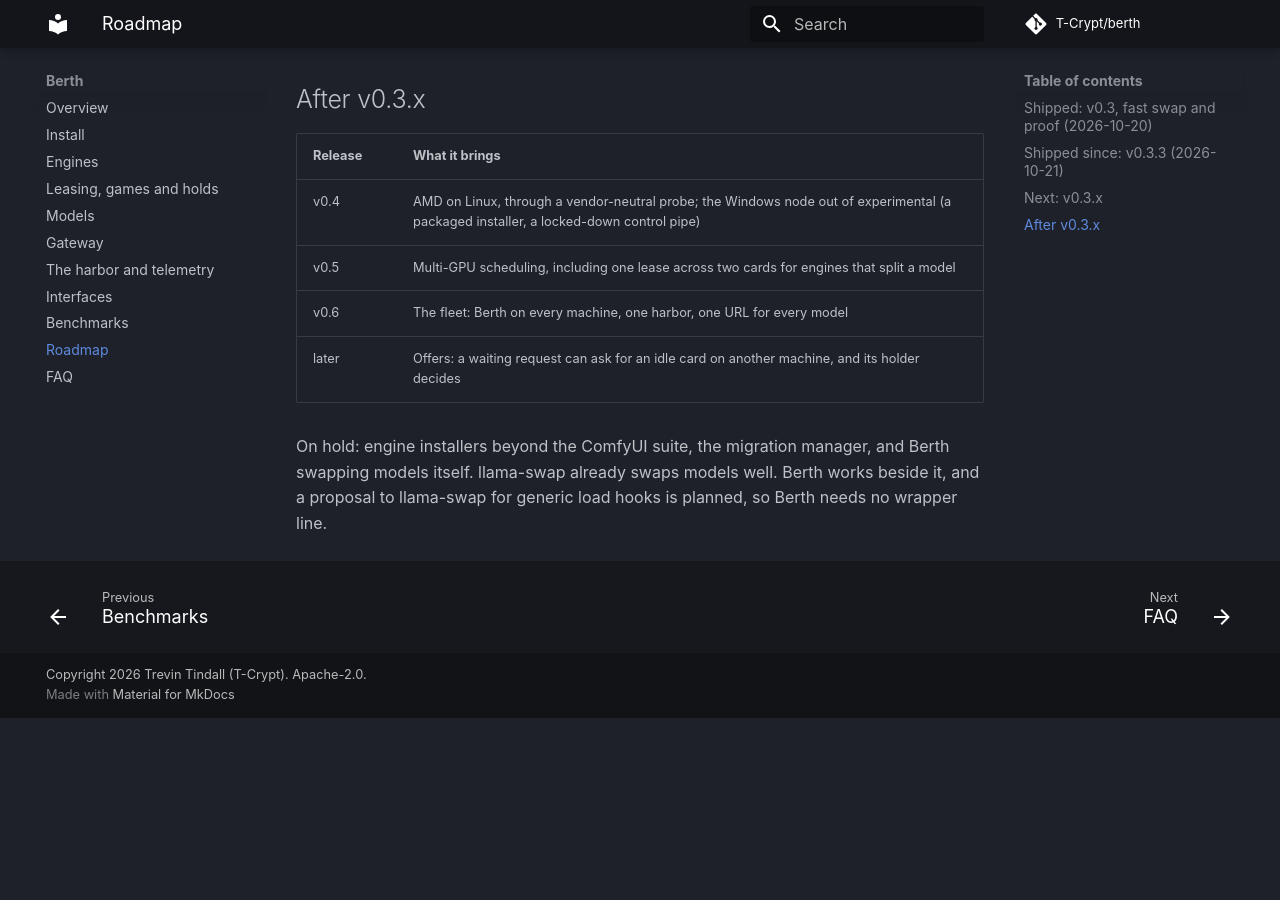
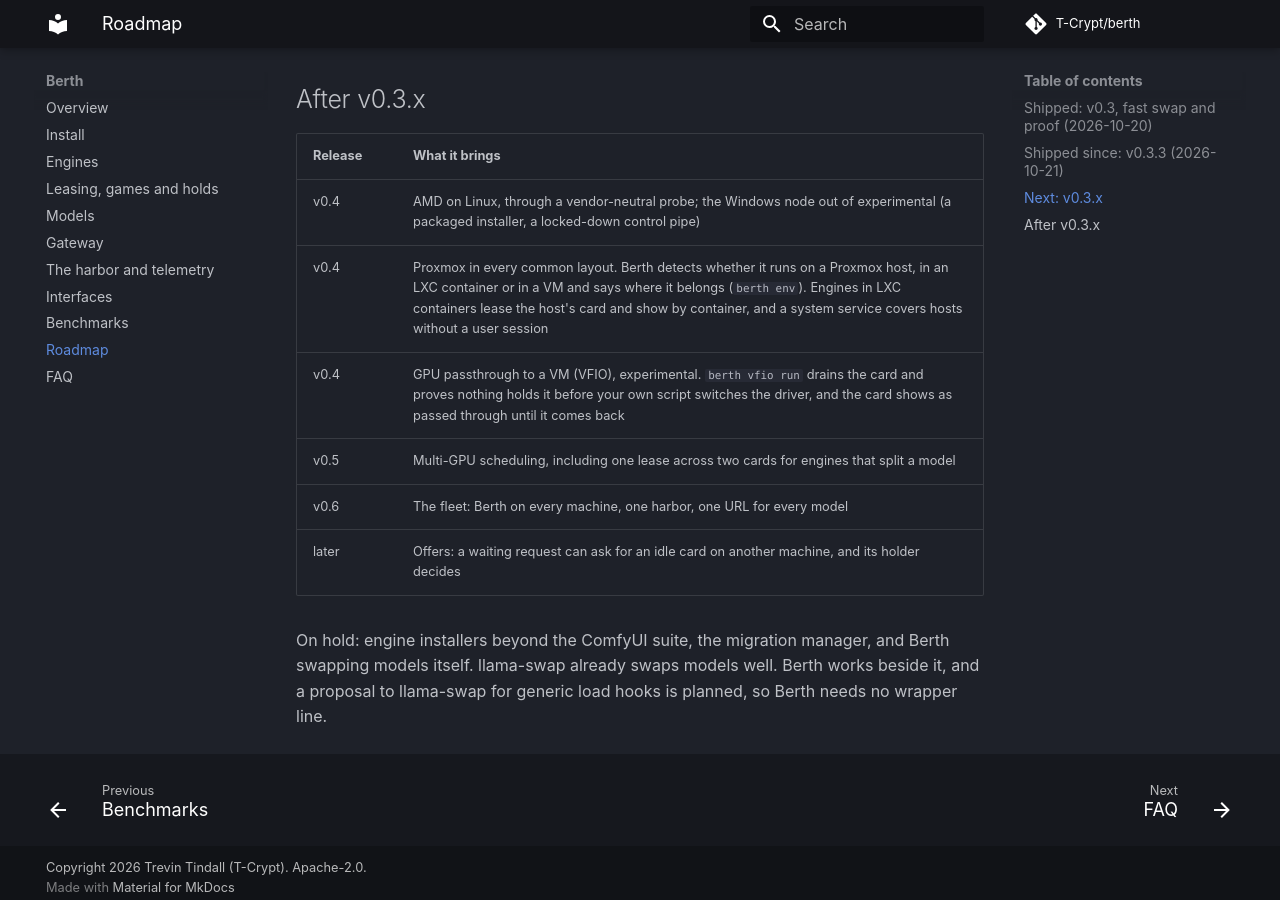
Before and after one commit to Bacongineer/berth-upstream, an MkDocs documentation site: the page built from docs/roadmap.md, in a window 1280 px wide and 900 px high, scrolled down 2018 px. Built offline with MkDocs 1.6.1 and Material for MkDocs 9.7.7, drawn with Linux system fonts in a browser that asks for light colours; comment, search, counter and statistics services are not loaded; before the commit the page ends 2736 px from its top, so only the background shows below that.

Commit message:
docs(roadmap): Proxmox layouts and VFIO passthrough in v0.4

```diff
--- a/docs/roadmap.md
+++ b/docs/roadmap.md
@@ -61,6 +61,8 @@
 | Release | What it brings |
 |---|---|
 | v0.4 | AMD on Linux, through a vendor-neutral probe; the Windows node out of experimental (a packaged installer, a locked-down control pipe) |
+| v0.4 | Proxmox in every common layout. Berth detects whether it runs on a Proxmox host, in an LXC container or in a VM and says where it belongs (`berth env`). Engines in LXC containers lease the host's card and show by container, and a system service covers hosts without a user session |
+| v0.4 | GPU passthrough to a VM (VFIO), experimental. `berth vfio run` drains the card and proves nothing holds it before your own script switches the driver, and the card shows as passed through until it comes back |
 | v0.5 | Multi-GPU scheduling, including one lease across two cards for engines that split a model |
 | v0.6 | The fleet: Berth on every machine, one harbor, one URL for every model |
 | later | Offers: a waiting request can ask for an idle card on another machine, and its holder decides |
```
